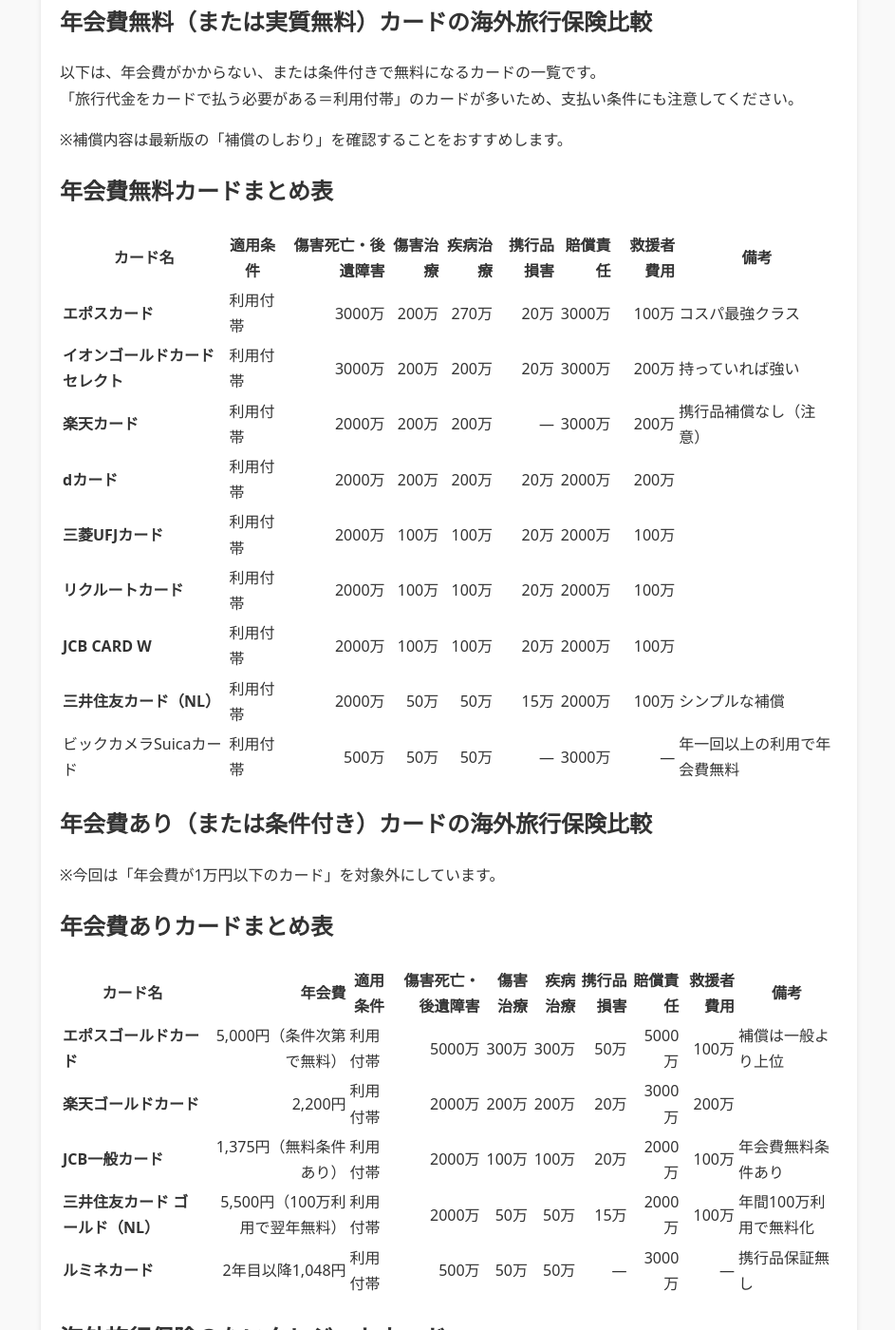
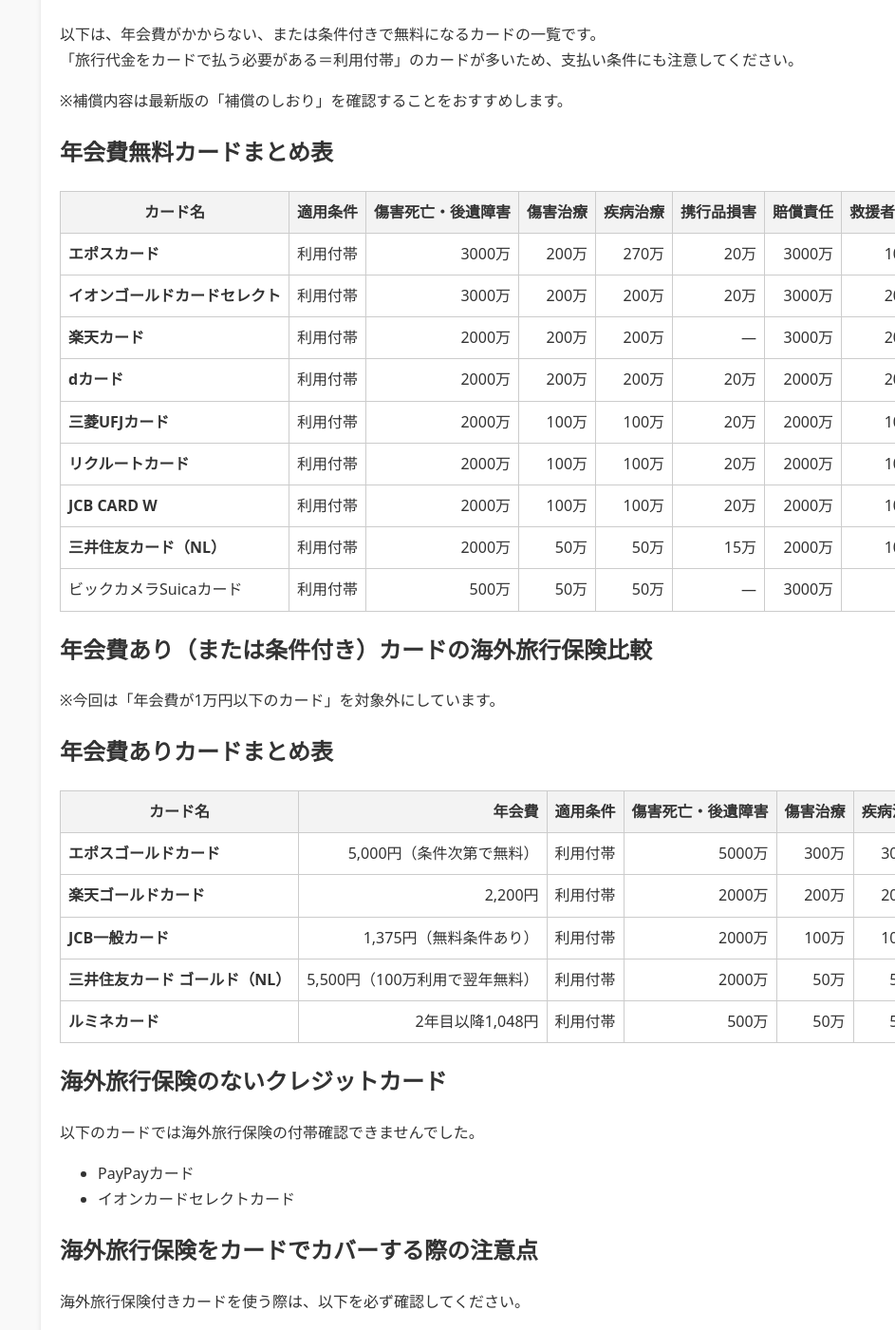
Before and after one commit to bujutu/bujutu.github.io, a Jekyll site: the page built from _posts/2025-12-11-Credit-card-supplementary-insurance.md, in a window 1280 px wide and 1400 px high, scrolled down 1066 px. Shown: the whole window at 95% size, without its empty margins (337-1280 px from the left). Built offline with Jekyll 4.4.1, drawn with Linux system fonts in a browser that asks for light colours.

Commit message:
Fix HTML structure for insurance tables

```diff
--- a/_posts/2025-12-11-Credit-card-supplementary-insurance.md
+++ b/_posts/2025-12-11-Credit-card-supplementary-insurance.md
@@ -30,7 +30,7 @@
 
 ## 年会費無料カードまとめ表
 
-<div class="table-scroll">
+<div class="scroll-table-wrapper" markdown="block">
 
 | カード名 | 適用条件 | 傷害死亡・後遺障害 | 傷害治療 | 疾病治療 | 携行品損害 | 賠償責任 | 救援者費用 | 備考 |
 |---|---|---:|---:|---:|---:|---:|---:|---|
@@ -51,7 +51,7 @@
 
 ## 年会費ありカードまとめ表
 
-<div markdown="block" class="table-scroll">
+<div class="scroll-table-wrapper" markdown="block">
 
 | カード名 | 年会費 | 適用条件 | 傷害死亡・後遺障害 | 傷害治療 | 疾病治療 | 携行品損害 | 賠償責任 | 救援者費用 | 備考 |
 |---|---:|---|---:|---:|---:|---:|---:|---:|---|
```
